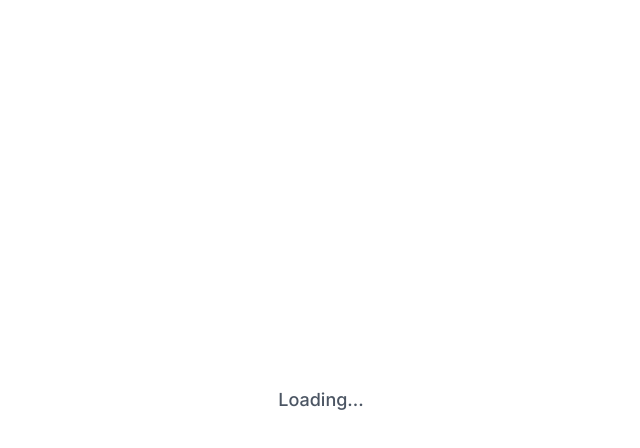
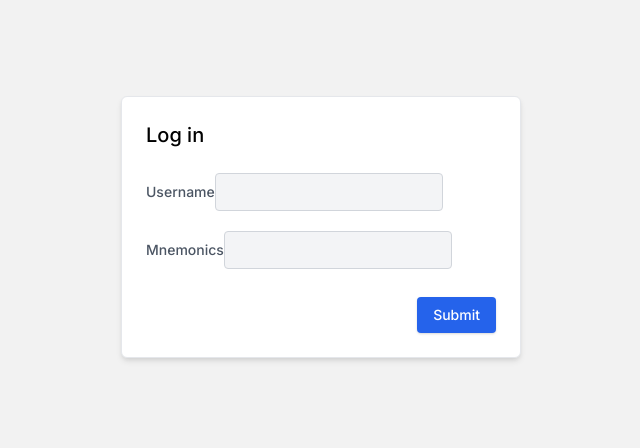
Before and after one commit to PoCInnovation/InterPlanetaryCloud, a React (Create React App) app: page /login in a window 1280 px wide. Shown: the top 448 px of the page, without its empty margins (319-959 px from the left). Built offline with nearby package versions, Linux system fonts and the light colour scheme.

Commit message:
feat: add ethereum account creation and importation

```diff
--- a/package.json
+++ b/package.json
@@ -12,14 +12,13 @@
     "@types/node": "^12.20.15",
     "@types/react": "^17.0.11",
     "@types/react-dom": "^17.0.8",
+    "aleph-ts": "^3.3.0",
     "bcryptjs": "^2.4.3",
     "crypto-js": "^4.0.0",
-    "ipfs-http-client": "^47.0.1",
     "it-all": "^1.0.5",
     "it-concat": "^1.0.3",
     "js-file-download": "^0.4.12",
     "jsonwebtoken": "^8.5.1",
-    "orbit-db": "^0.26.1",
     "react": "^17.0.2",
     "react-clipboard.js": "^2.0.16",
     "react-dom": "^17.0.2",
--- a/src/App.tsx
+++ b/src/App.tsx
@@ -9,27 +9,24 @@ import DashboardView from 'views/dashboard/DashboardView';
 
 import User from './lib/user';
 import Auth from './lib/auth';
-import { Database } from './lib/database';
 
 import UserContext from './contexts/user';
 import AuthContext from './contexts/auth';
-import DatabaseContext from './contexts/database';
 import FullPageLoader from './components/loaders/FullPageLoader';
 
 const App: React.FC = () => {
-	const [database, setDatabase] = React.useState<Database | null>(null);
 	const [auth, setAuth] = React.useState<Auth | null>(null);
 	const [user, setUser] = React.useState<User | null>(null);
 	const [error, setError] = React.useState<null | Error>(null);
 
 	React.useEffect(() => {
-		if ((!database || !auth) && !error) {
+		if (!auth && !error) {
 			(async () => {
 				try {
 					// const db = new Database();
 					// await db.init();
 					// setDatabase(db);
-					// setAuth(new Auth(db, await db.makeKVStore(KEYVALUE_DB_ADDRESS)));
+					setAuth(new Auth());
 				} catch (e) {
 					setError(e);
 				}
@@ -41,12 +38,12 @@ const App: React.FC = () => {
 		return <div>Something bad happened: {error.message}</div>;
 	}
 
+	if (!auth) {
+		return <FullPageLoader />;
+	}
+
 	return (
 		<>
-			{!auth || !database ? (
-				<FullPageLoader />
-			) : (
-				<DatabaseContext.Provider value={database}>
 			<AuthContext.Provider value={auth}>
 				<UserContext.Provider value={{ user: user as User, setUser }}>
 					<Switch>
@@ -67,8 +64,6 @@ const App: React.FC = () => {
 					</Switch>
 				</UserContext.Provider>
 			</AuthContext.Provider>
-				</DatabaseContext.Provider>
-			)}
 		</>
 	);
 };
--- a/src/contexts/database.ts
+++ /dev/null
@@ -1,18 +0,0 @@
-import React from 'react';
-
-import { Database } from '../lib/database';
-
-export type TDatabaseContext = null | Database;
-
-const DatabaseContext = React.createContext<TDatabaseContext>(null);
-
-const useDatabaseContext = (): Database => {
-	const context = React.useContext(DatabaseContext);
-	if (context === null) {
-		throw new Error('context used outside of provider.');
-	}
-	return context;
-};
-
-export { useDatabaseContext };
-export default DatabaseContext;
--- a/src/lib/auth.ts
+++ b/src/lib/auth.ts
@@ -1,25 +1,17 @@
-import bcrypt from 'bcryptjs';
-
-import User from './user';
-import { Database } from './database';
+import { account } from 'aleph-ts';
 
 export class AuthError extends Error {}
 
 export default class Auth {
-	private db: Database;
-
-	private readonly salt: string;
-
-	constructor(db: Database) {
-		this.db = db;
-		this.salt = bcrypt.genSaltSync(10);
-	}
-
 	public async logout(): Promise<void> {
 		window.localStorage.clear();
 	}
 
-	public async signup(email: string, password: string): Promise<User> {
+	public async signup(username: string): Promise<void> {
+		const newAccount = await account.ethereum.newAccount({ name: username });
+
+		console.log(newAccount);
+
 		// if (await this.kv.get(email)) {
 		// 	throw new AuthError('account already exists');
 		// }
@@ -35,10 +27,14 @@ export default class Auth {
 		// const token = jwt.sign({ email, password }, JWT_SECRET);
 		// window.localStorage.setItem('token', token);
 		// return user;
-		return new User();
 	}
 
-	public async login(email: string, password: string): Promise<User> {
+	public async login(username: string, mnemonics: string): Promise<void> {
+		const importedAccount = await account.ethereum.importAccount({
+			mnemonics,
+			name: username,
+		});
+		console.log(importedAccount);
 		// const userId = await this.kv.get(email);
 		//
 		// if (!userId) {
@@ -54,10 +50,8 @@ export default class Auth {
 		// const user = new User();
 		// user.email = email;
 		// user.password = hashedPassword;
-		// // TODO: Load drive
 		// const token = jwt.sign({ email, password }, JWT_SECRET);
 		// window.localStorage.setItem('token', token);
 		// return user;
-		return new User();
 	}
 }
--- a/src/lib/database.ts
+++ /dev/null
@@ -1 +0,0 @@
-export class Database {}
--- a/src/views/home/HomeView.tsx
+++ b/src/views/home/HomeView.tsx
@@ -19,7 +19,10 @@ const HomeView: React.FC = () => (
 			</Link>
 			<div className="w-4" />
 			<Link to="/signup">
-				<button className="shadow-md p-2 px-4 bg-blue-600 text-white rounded-md transition duration-200 hover:bg-blue-700">
+				<button
+					type="submit"
+					className="shadow-md p-2 px-4 bg-blue-600 text-white rounded-md transition duration-200 hover:bg-blue-700"
+				>
 					Create an account
 				</button>
 			</Link>
--- a/src/views/login/LoginView.tsx
+++ b/src/views/login/LoginView.tsx
@@ -2,27 +2,20 @@
 import React from 'react';
 import { AuthError } from '../../lib/auth';
 import { useAuthContext } from '../../contexts/auth';
-import { useUserContext } from '../../contexts/user';
 
 const LoginView: React.FC = () => {
-	const [email, setEmail] = React.useState('');
-	const [password, setPassword] = React.useState('');
+	const [username, setUsername] = React.useState('');
+	const [mnemonics, setMnemonics] = React.useState('');
 	const auth = useAuthContext();
-	const { setUser } = useUserContext()!;
 
-	const emailChange = (e: React.ChangeEvent<HTMLInputElement>) => setEmail(e.target.value);
-	const passwordChange = (e: React.ChangeEvent<HTMLInputElement>) => setPassword(e.target.value);
+	const usernameChange = (e: React.ChangeEvent<HTMLInputElement>) => setUsername(e.target.value);
+	const mnemonicsChange = (e: React.ChangeEvent<HTMLInputElement>) => setMnemonics(e.target.value);
 
 	const loginUser = async (event: React.FormEvent<HTMLFormElement>) => {
 		event.preventDefault();
-		auth
-			.login(email, password)
-			.then((user) => {
-				setUser(user);
-			})
-			.catch((error: AuthError) => {
-				console.error(error);
-			});
+		auth.login(username, mnemonics).catch((error: AuthError) => {
+			console.error(error);
+		});
 	};
 
 	return (
@@ -34,18 +27,18 @@ const LoginView: React.FC = () => {
 
 				<div className="flex flex-col mt-6">
 					<label className="text-sm text-gray-600 mb-1">
-						Email
+						Username
 						<input
 							className="p-2 text-sm bg-gray-100 border border-gray-300 rounded mb-4"
-							onChange={emailChange}
+							onChange={usernameChange}
 							type="text"
 						/>
 					</label>
 					<label className="text-sm text-gray-600 mb-1">
-						Password
+						Mnemonics
 						<input
 							className="p-2 text-sm bg-gray-100 border border-gray-300 rounded"
-							onChange={passwordChange}
+							onChange={mnemonicsChange}
 							type="password"
 						/>
 					</label>
--- a/src/views/signup/SignupView.tsx
+++ b/src/views/signup/SignupView.tsx
@@ -2,27 +2,18 @@
 import React from 'react';
 import { useAuthContext } from '../../contexts/auth';
 import { AuthError } from '../../lib/auth';
-import { useUserContext } from '../../contexts/user';
 
 const SignupView: React.FC = () => {
-	const [email, setEmail] = React.useState('');
-	const [password, setPassword] = React.useState('');
-	const { setUser } = useUserContext();
+	const [username, setUsername] = React.useState('');
 	const auth = useAuthContext();
 
-	const emailChange = (e: React.ChangeEvent<HTMLInputElement>) => setEmail(e.target.value);
-	const passwordChange = (e: React.ChangeEvent<HTMLInputElement>) => setPassword(e.target.value);
+	const usernameChange = (e: React.ChangeEvent<HTMLInputElement>) => setUsername(e.target.value);
 
 	const signupUser = async (event: React.FormEvent<HTMLFormElement>) => {
 		event.preventDefault();
-		auth
-			.signup(email, password)
-			.then((user) => {
-				setUser(user);
-			})
-			.catch((error: AuthError) => {
-				console.error(error);
-			});
+		auth.signup(username).catch((error: AuthError) => {
+			console.error(error);
+		});
 	};
 
 	return (
@@ -36,21 +27,14 @@ const SignupView: React.FC = () => {
 				</div>
 				<div className="flex flex-col mt-6">
 					<label className="text-sm text-gray-600 mb-1">
-						Email
+						Username
 						<input
 							className="p-2 text-sm bg-gray-100 border border-gray-300 rounded mb-4"
-							onChange={emailChange}
+							onChange={usernameChange}
 							type="text"
 						/>
 					</label>
-					<label className="text-sm text-gray-600 mb-1">
-						Password
-						<input
-							className="p-2 text-sm bg-gray-100 border border-gray-300 rounded"
-							onChange={passwordChange}
-							type="password"
-						/>
-					</label>
+					<label className="text-sm text-gray-600 mb-1">Mnemonics</label>
 				</div>
 				<div className="flex justify-end mt-6">
 					<button
```
Also changed, not shown: 1 other file (tests, documents, lock files or other folders). Lines whose indentation alone changed are shown as unchanged.
